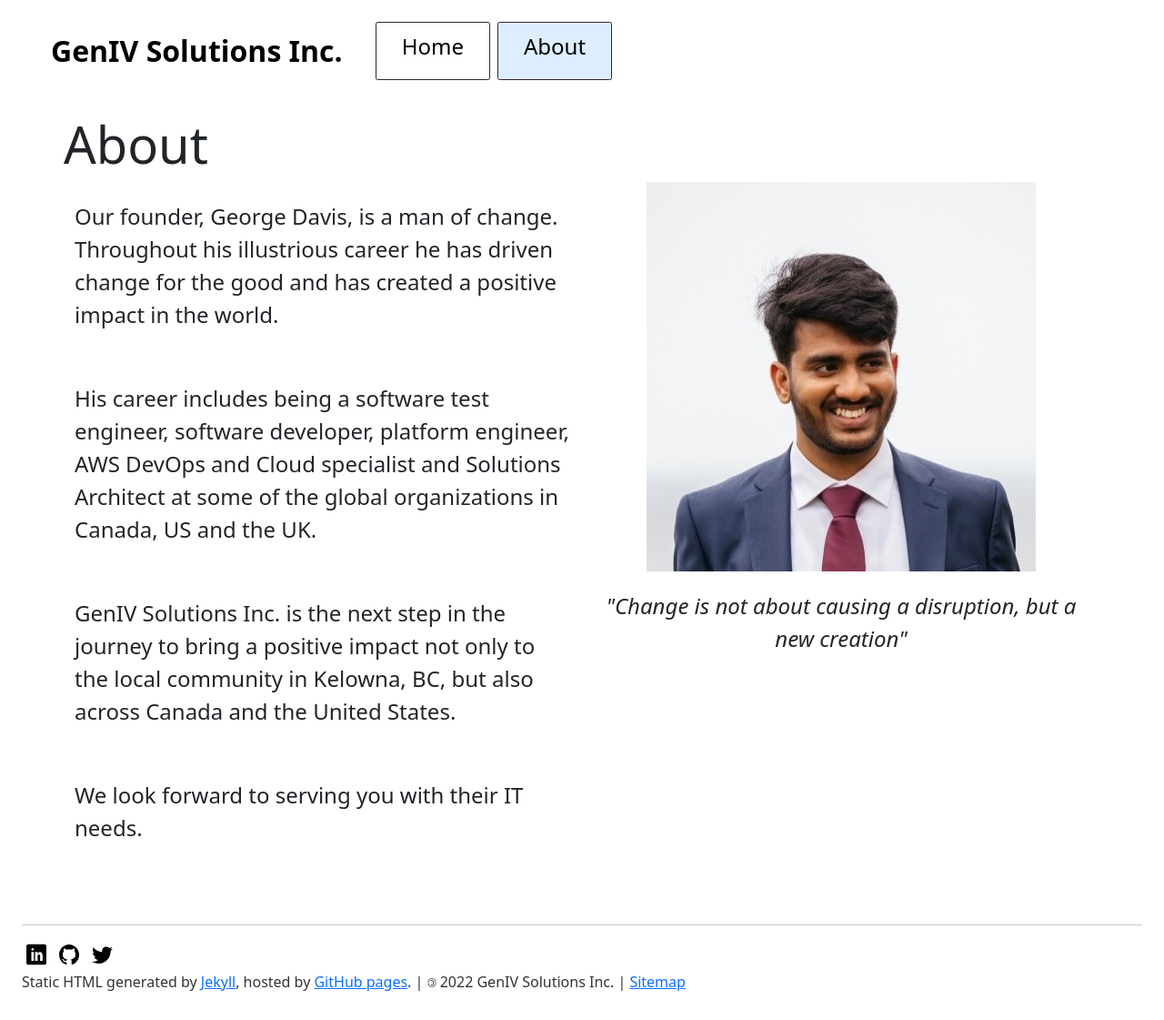
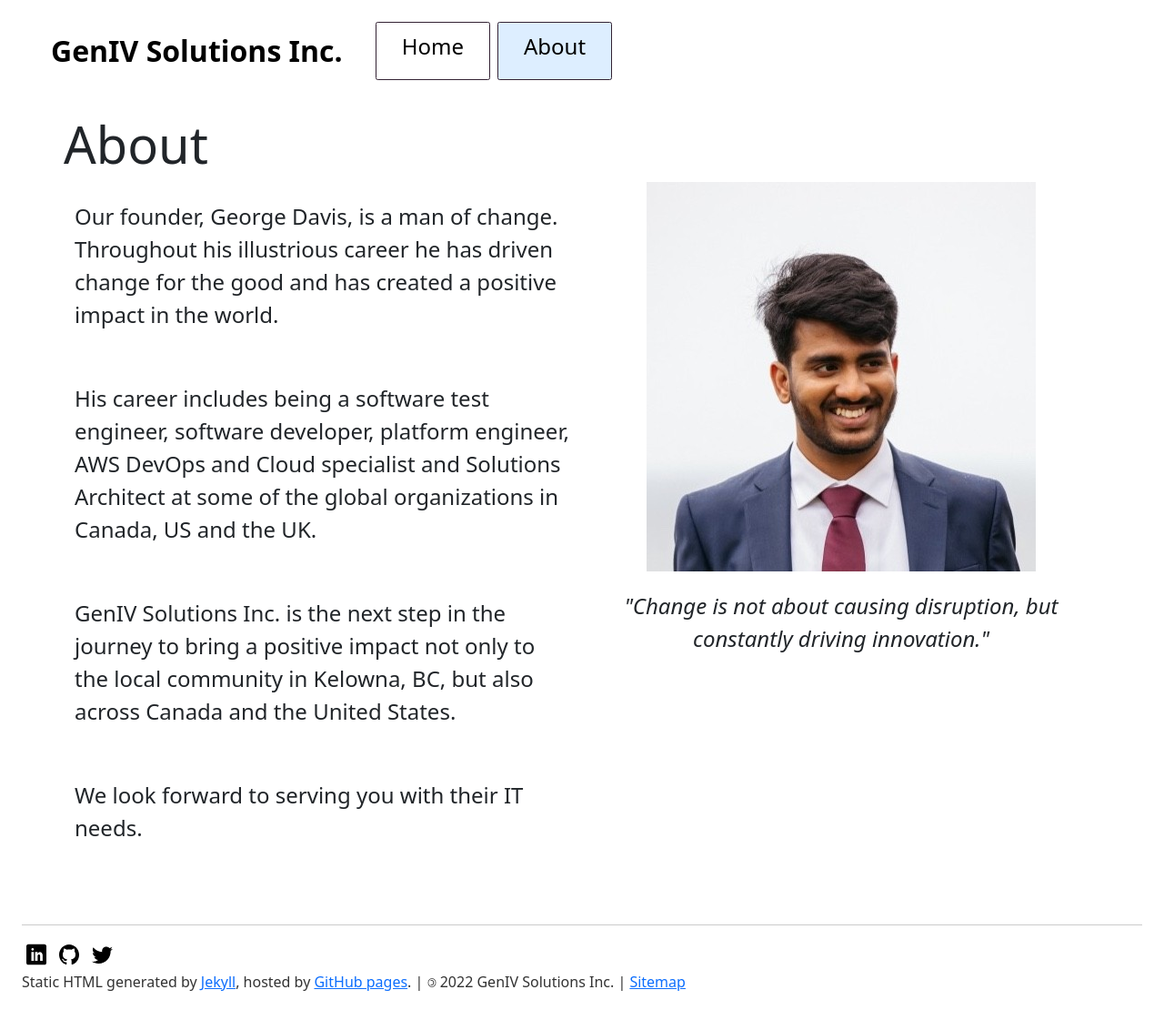
Before and after one commit to geniv-solutions-inc/geniv-solutions-inc.github.io, a Jekyll site: the page built from about.html, in a window 1280 px wide. Shown: the whole page at 91% size. Built offline with Jekyll 4.4.1, drawn with Linux system fonts in a browser that asks for light colours.

Commit message:
Changed quote

```diff
--- a/about.html
+++ b/about.html
@@ -21,7 +21,7 @@ permalink: about
             <img src="/img/portrait.jfif" alt="business owner portrait"/>
             <div class="marginTop20">
                 <p>
-                    <i>"Change is not about causing a disruption, but a new creation"</i>
+                    <i>"Change is not about causing disruption, but constantly driving innovation."</i>
                 </p>
                 <!-- <p class="floatRight">George Davis</p> -->
             </div>
```
